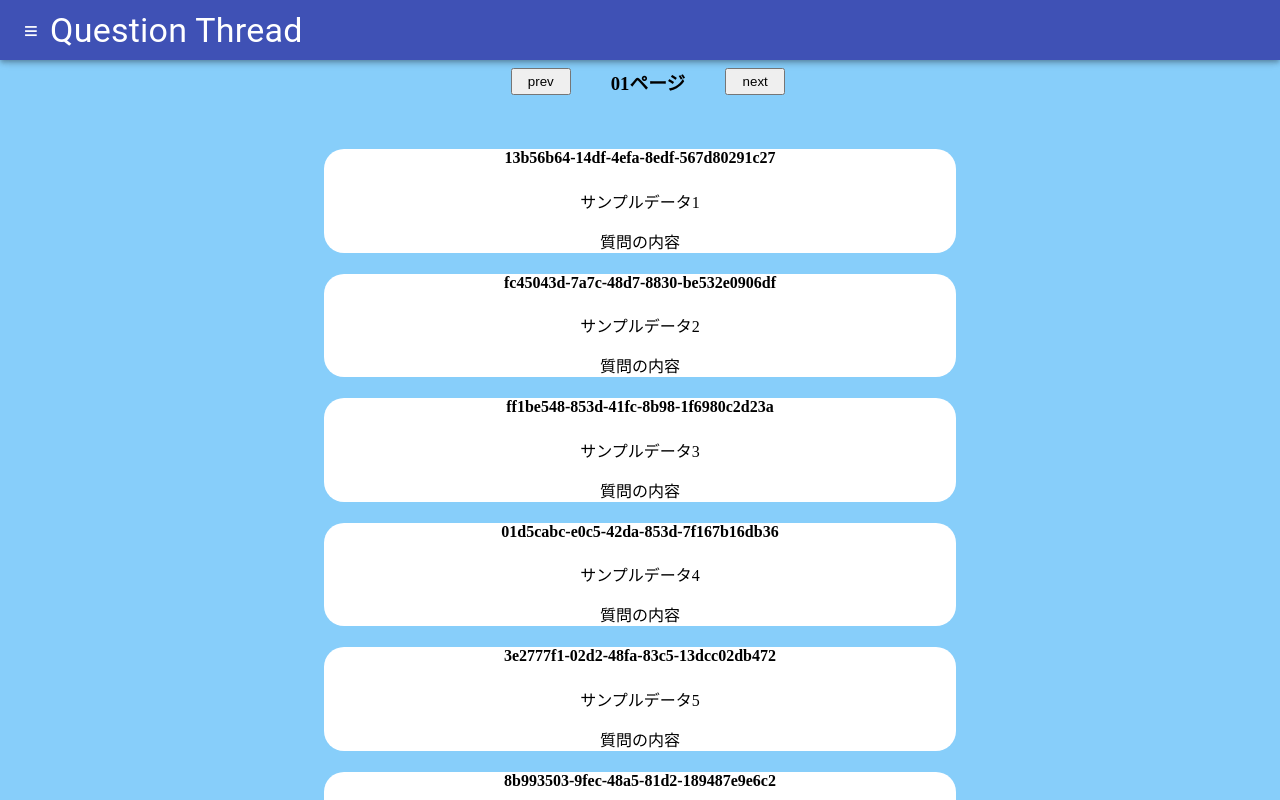
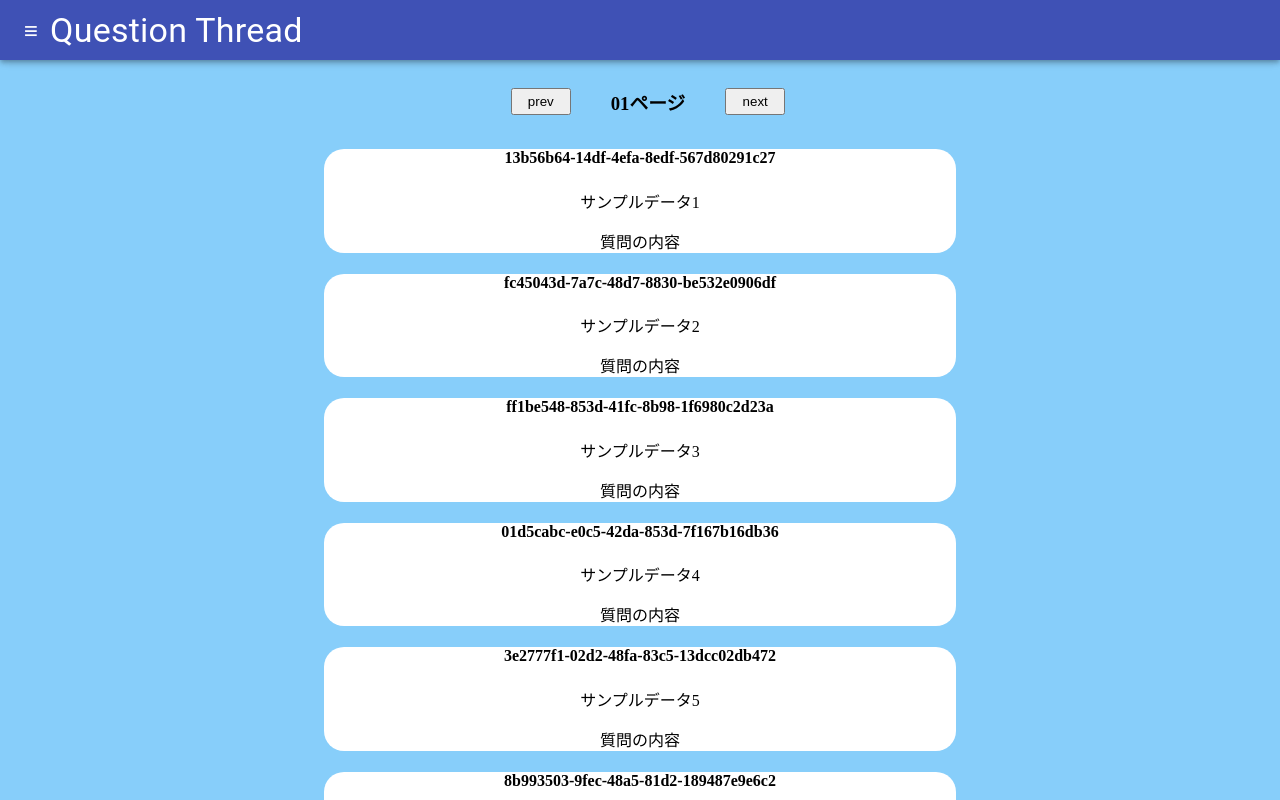
Before and after one commit to shunsuke-kawata/Question_thread, a React (Create React App) app in the folder frontend/frontend/react-sample/: page / in a window 1280 px wide. Shown: the top 800 px of the page. Built offline with nearby package versions, Linux system fonts and the light colour scheme.

Commit message:
update formのresetを有効にした

```diff
--- a/frontend/frontend/react-sample/src/Components/QuestionForm.jsx
+++ b/frontend/frontend/react-sample/src/Components/QuestionForm.jsx
@@ -17,7 +17,7 @@ const QuestionForm = () => {
   };
   return (
     <>
-      <div id="questionform">
+      <form id="questionform">
         <Stack className="questionStack" spacing={3}>
           <div id="titleBlock">
             <TextField
@@ -46,7 +46,7 @@ const QuestionForm = () => {
             投稿する
           </Button>
         </Stack>
-      </div>
+      </form>
     </>
   );
 };
--- a/frontend/frontend/react-sample/src/Pages/Login.js
+++ b/frontend/frontend/react-sample/src/Pages/Login.js
@@ -20,7 +20,7 @@ const Login = () => {
     <>
       <Common />
       <h2 id="loginTitle">ログイン</h2>
-      <div id="login">
+      <form id="login">
         <Stack spacing={3}>
           <TextField
             className="signinField"
@@ -49,7 +49,7 @@ const Login = () => {
           </Button>
           <Link to="/signin">サインインする</Link>
         </Stack>
-      </div>
+      </form>
     </>
   );
 };
--- a/frontend/frontend/react-sample/src/Pages/Signin.js
+++ b/frontend/frontend/react-sample/src/Pages/Signin.js
@@ -21,7 +21,7 @@ const Signin = () => {
     <>
       <Common />
       <h2 id="signinTitle">サインイン</h2>
-      <div id="signin">
+      <form id="signin">
         <Stack spacing={3}>
           <TextField
             className="signinField"
@@ -54,7 +54,7 @@ const Signin = () => {
           </Button>
           <Link to="/login">すでにログイン済みの場合はこちら</Link>
         </Stack>
-      </div>
+      </form>
     </>
   );
 };
--- a/frontend/frontend/react-sample/src/css/IndexArea.css
+++ b/frontend/frontend/react-sample/src/css/IndexArea.css
@@ -1,6 +1,6 @@
 #indexbar{
     position: fixed;
-    padding-top: 60px;
+    padding-top: 80px;
     width: 100%;
     height: 50px;
     background-color: #87cefa;
```
